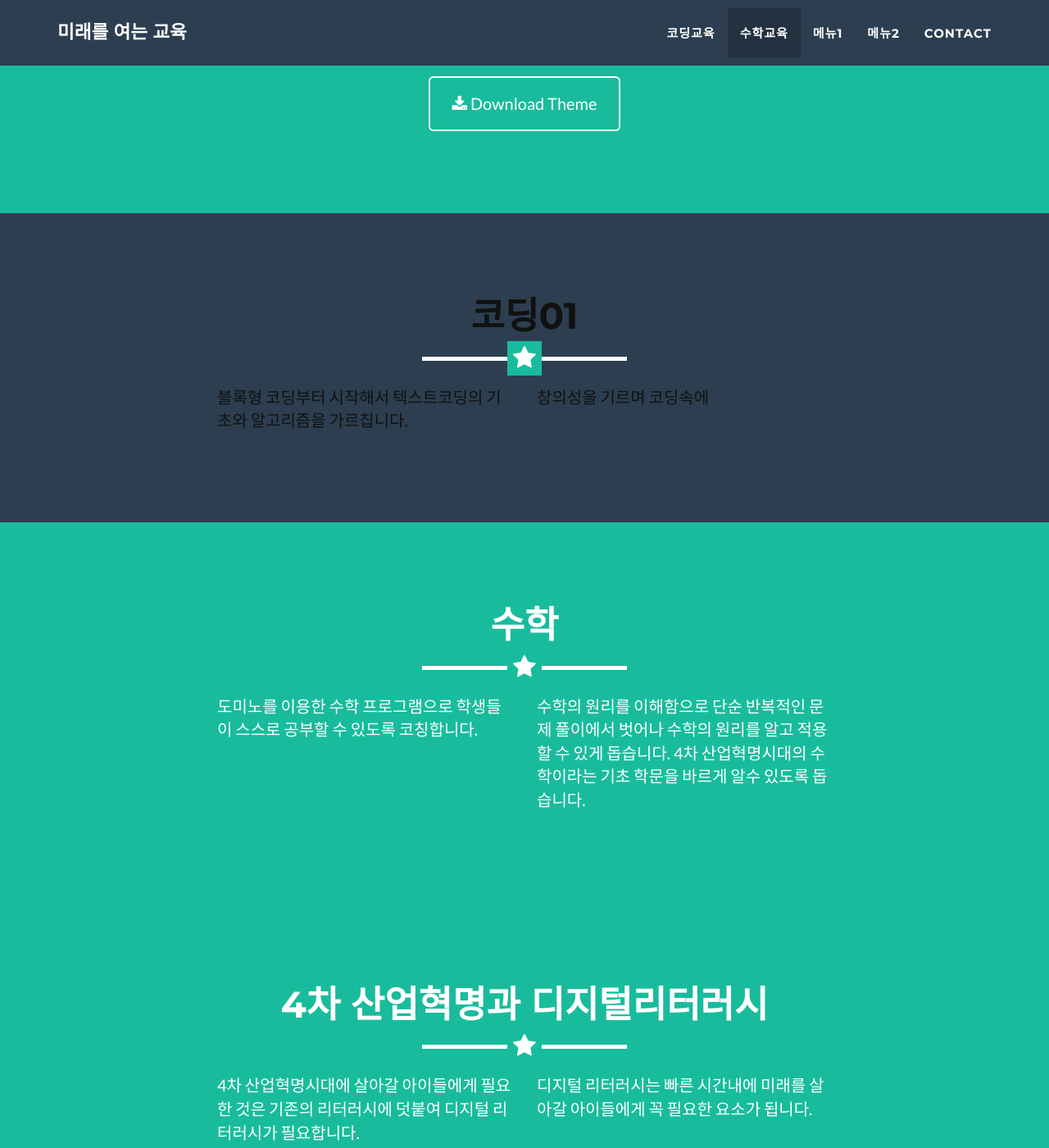
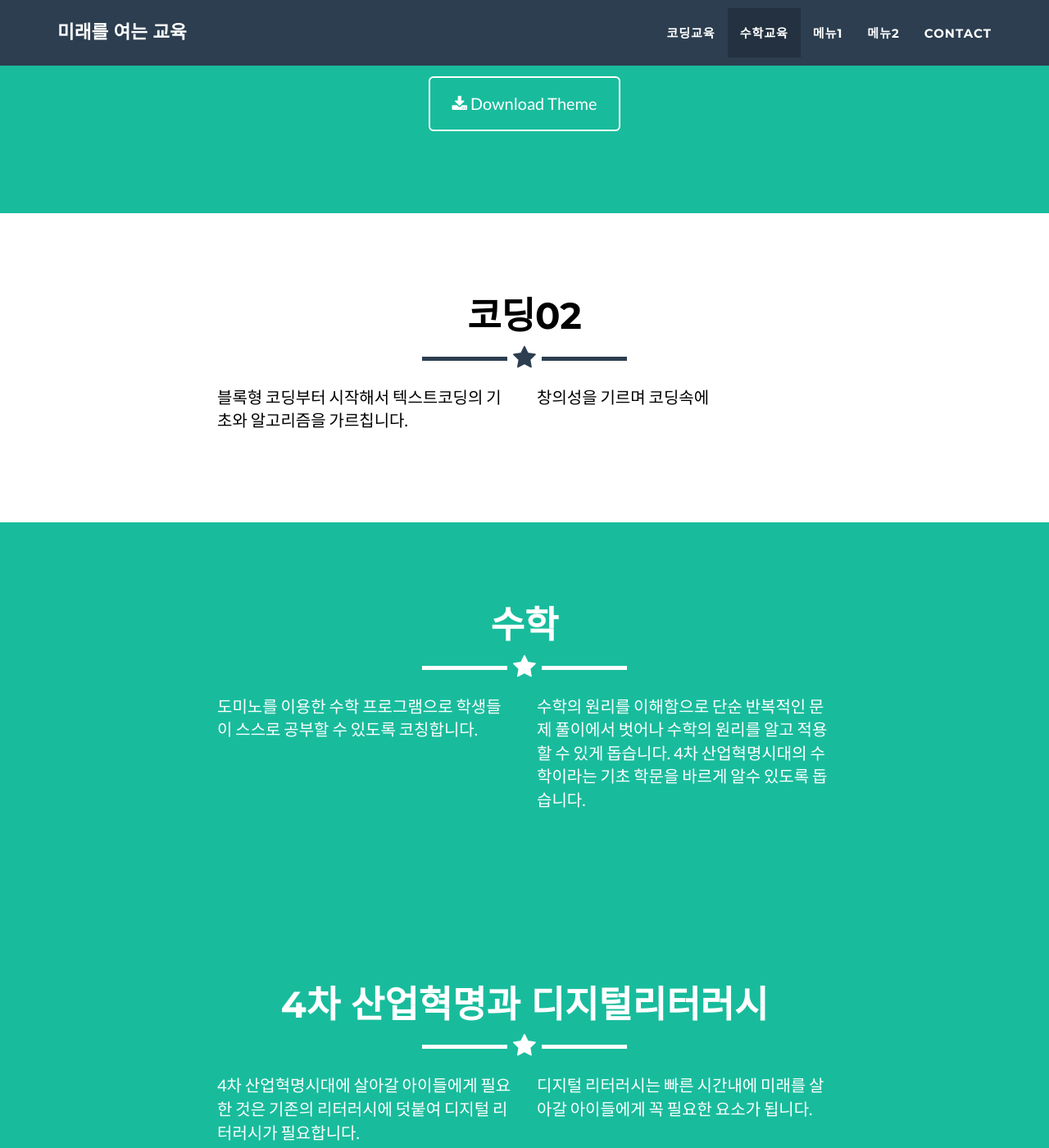
Before and after one commit to eventia/eventia.github.io, a Jekyll site: the page built from index.html, in a window 1280 px wide and 1400 px high, scrolled down 2688 px. Shown: the whole window at 82% size. Built offline with Jekyll 4.4.1, drawn with Linux system fonts in a browser that asks for light colours.

Commit message:
HomePage 2019-02-08-[19:03]

```diff
--- a/_includes/css/main.css
+++ b/_includes/css/main.css
@@ -461,6 +461,6 @@ footer .footer-below {
 
 
 section.menupage {
-    color: #111;
-    background: #{{ site.color.secondary }};
+    color: #000;
+    background: #fff;
 }
--- a/_includes/menupage1.html
+++ b/_includes/menupage1.html
@@ -3,8 +3,8 @@
         <div class="container">
             <div class="row">
                 <div class="col-lg-12 text-center">
-                    <h2>코딩01</h2>
-                    <hr class="star-light">
+                    <h2>코딩02</h2>
+                    <hr class="star-primary">
                 </div>
             </div>
             <div class="row">
```
